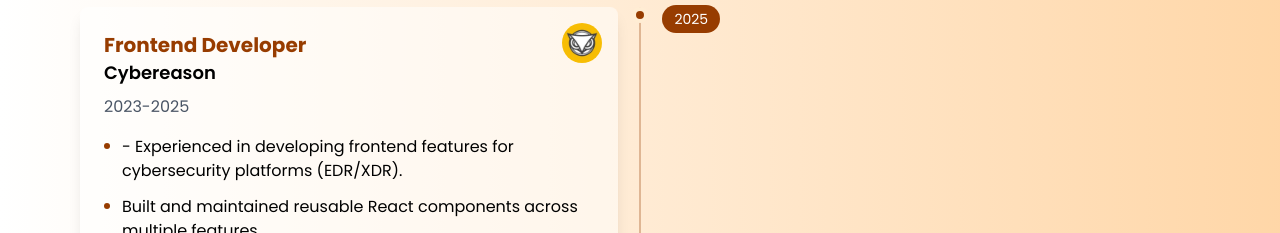
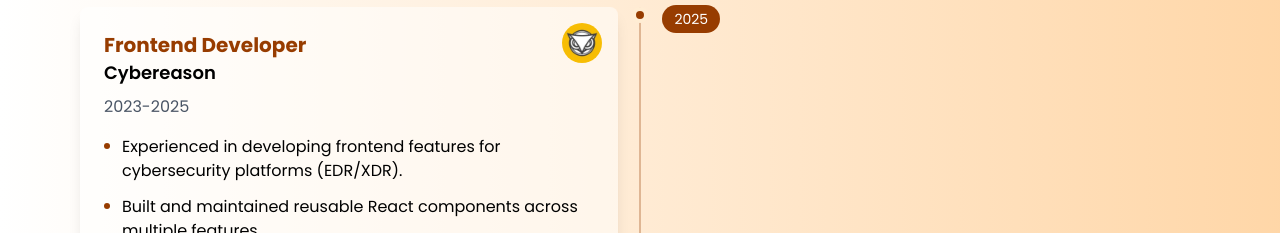
Before and after one commit to Karin-Goldin/karin-portfolio, a Next.js app: page / in a window 1280 px wide. Shown: the part 3100-3333 px from the top of the page. Built offline with nearby package versions, Linux system fonts and the light colour scheme.

Commit message:
fix text

```diff
--- a/src/components/Experience.tsx
+++ b/src/components/Experience.tsx
@@ -13,7 +13,7 @@
     logoPath: "/cybereason.jpeg",
     period: "2023-2025",
     responsibilities: [
-      "- Experienced in developing frontend features for cybersecurity platforms (EDR/XDR).",
+      "Experienced in developing frontend features for cybersecurity platforms (EDR/XDR).",
       "Built and maintained reusable React components across multiple features.",
       "Developed responsive and accessible user-facing interfaces using React, TypeScript, and Next.js/Vite.",
       "Collaborated with UI/UX designers to bring high-fidelity mockups to life.",
```
